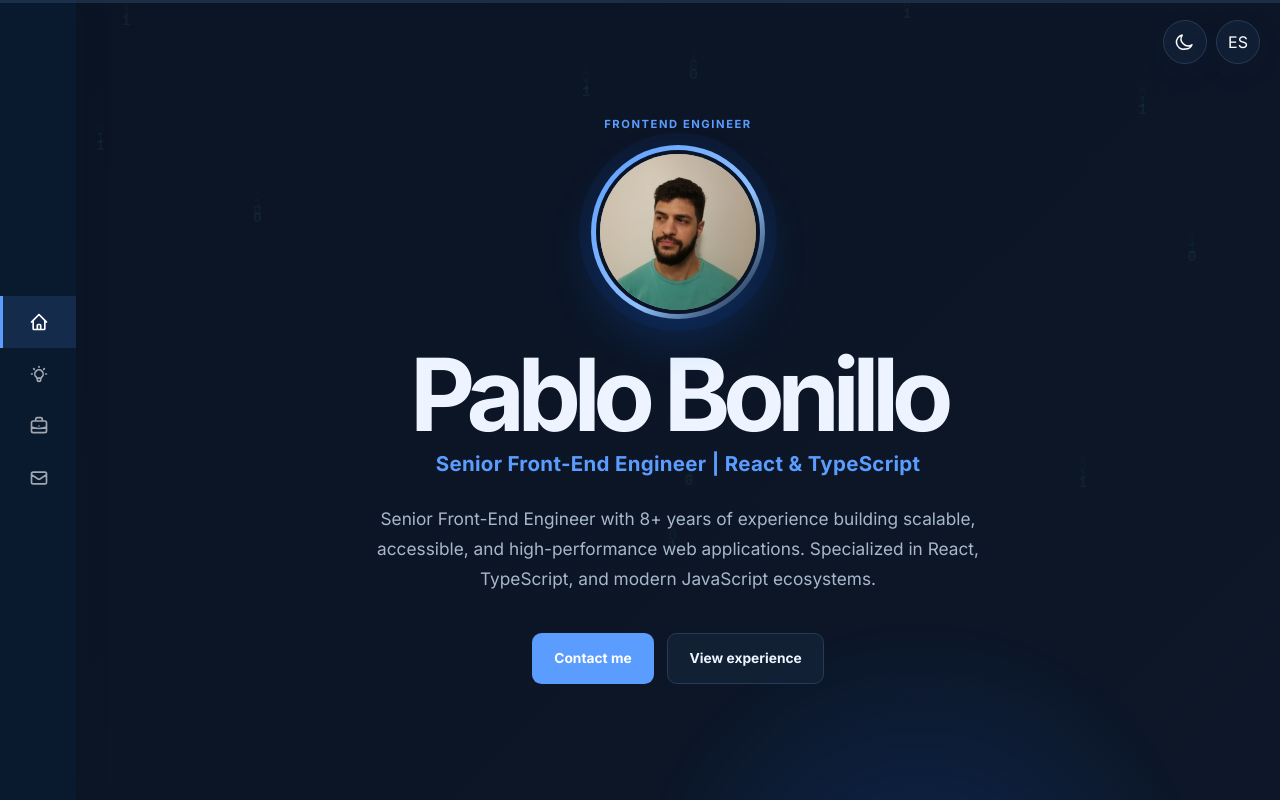
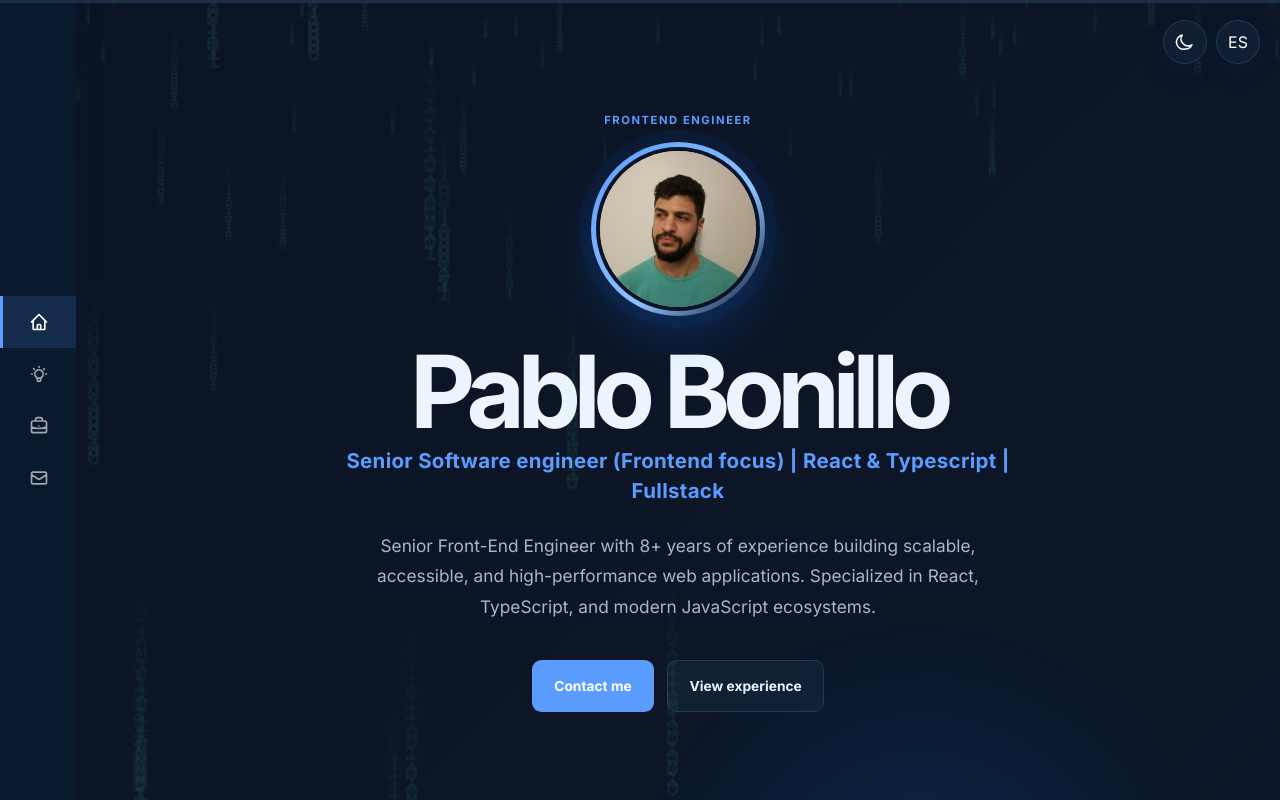
Before and after one commit to Bonillop/professional-portfolio-bonillo, a plain HTML site: page index.html in a window 1280 px wide. Shown: the top 800 px of the page. Drawn offline with nearby package versions, Linux system fonts and the light colour scheme.

Commit message:
Enhance binary rain and hero title

```diff
--- a/index.html
+++ b/index.html
@@ -144,7 +144,7 @@
           <img src="assets/Profile pic.jfif" alt="Pablo Bonillo" class="hero-avatar-img">
         </div>
         <h1 id="hero-heading" class="hero-name" data-i18n="hero.name">Pablo Bonillo</h1>
-        <p class="hero-title" data-i18n="hero.title">Senior Front-End Engineer | React & TypeScript</p>
+        <p class="hero-title" data-i18n="hero.title">Senior Software engineer (Frontend focus) | React &amp; Typescript | Fullstack</p>
         <p class="hero-description" data-i18n="hero.description">
           Senior Front-End Engineer with 8+ years of experience building scalable,
           accessible, and high-performance web applications. Specialized in React,
--- a/js/i18n.js
+++ b/js/i18n.js
@@ -21,7 +21,7 @@ const translations = {
     // Hero
     "hero.name": "Pablo Bonillo",
     "hero.kicker": "Frontend engineer",
-    "hero.title": "Senior Front-End Engineer | React & TypeScript",
+    "hero.title": "Senior Software engineer (Frontend focus) | React & Typescript | Fullstack",
     "hero.description":
       "Senior Front-End Engineer with 8+ years of experience building scalable, accessible, and high-performance web applications. Specialized in React, TypeScript, and modern JavaScript ecosystems.",
     "hero.cta.contact": "Contact me",
@@ -118,7 +118,7 @@ const translations = {
     // Hero
     "hero.name": "Pablo Bonillo",
     "hero.kicker": "Frontend engineer",
-    "hero.title": "Senior Front-End Engineer | React & TypeScript",
+    "hero.title": "Senior Software engineer (Frontend focus) | React & Typescript | Fullstack",
     "hero.description":
       "Senior Front-End Engineer con más de 8 años de experiencia construyendo aplicaciones web escalables, accesibles y de alto rendimiento. Especializado en React, TypeScript y ecosistemas modernos de JavaScript.",
     "hero.cta.contact": "Contactame",
--- a/js/main.js
+++ b/js/main.js
@@ -206,12 +206,34 @@ function initBinaryRain() {
   if (!canvas || prefersReducedMotion.matches) return;
 
   const context = canvas.getContext("2d");
-  const fontSize = 15;
-  const columnDensity = 63;
-  let columns = [];
+  const layers = [
+    { fontSize: 9, columnSpacing: 38, speed: [0.2, 0.34], opacity: 0.12 },
+    { fontSize: 15, columnSpacing: 64, speed: [0.36, 0.56], opacity: 0.18 },
+    { fontSize: 24, columnSpacing: 112, speed: [0.52, 0.78], opacity: 0.27 },
+  ];
+  const trailDuration = 1200;
+  let drops = [];
+  let glyphs = [];
   let animationFrame;
   let lastFrame = 0;
   let isRunning = false;
+
+  function createDrop(layer) {
+    return {
+      layer,
+      x: Math.random() * window.innerWidth,
+      y: 0,
+      speed: 0,
+      nextStart: performance.now() + Math.random() * 5000,
+    };
+  }
+
+  function startDrop(drop, timestamp) {
+    drop.x = Math.random() * window.innerWidth;
+    drop.y = -drop.layer.fontSize * (1 + Math.random() * 10);
+    drop.speed = drop.layer.speed[0] + Math.random() * (drop.layer.speed[1] - drop.layer.speed[0]);
+    drop.nextStart = timestamp;
+  }
 
   function resize() {
     const pixelRatio = Math.min(window.devicePixelRatio || 1, 1.5);
@@ -220,39 +242,44 @@ function initBinaryRain() {
     canvas.style.width = `${window.innerWidth}px`;
     canvas.style.height = `${window.innerHeight}px`;
     context.setTransform(pixelRatio, 0, 0, pixelRatio, 0, 0);
-    columns = Array.from(
-      { length: Math.ceil(window.innerWidth / columnDensity) },
-      () => ({
-        x: Math.random() * window.innerWidth,
-        y: Math.random() * -window.innerHeight,
-        speed: 0.35 + Math.random() * 0.35,
-      })
+    drops = layers.flatMap((layer) =>
+      Array.from({ length: Math.ceil(window.innerWidth / layer.columnSpacing) }, () => createDrop(layer))
     );
+    glyphs = [];
   }
 
   function draw(timestamp) {
     animationFrame = window.requestAnimationFrame(draw);
-    if (timestamp - lastFrame < 90) return;
+    if (timestamp - lastFrame < 50) return;
 
+    const elapsed = Math.min(timestamp - lastFrame || 50, 100);
     lastFrame = timestamp;
-    // Fade existing glyphs without painting an opaque layer over the page.
-    context.save();
-    context.globalCompositeOperation = "destination-out";
-    context.fillStyle = "rgba(0, 0, 0, 0.42)";
-    context.fillRect(0, 0, window.innerWidth, window.innerHeight);
-    context.restore();
-    context.fillStyle = "rgba(116, 255, 192, 0.24)";
-    context.font = `600 ${fontSize}px monospace`;
+    drops.forEach((drop) => {
+      if (timestamp < drop.nextStart) return;
+      if (!drop.speed) startDrop(drop, timestamp);
 
-    columns.forEach((drop) => {
-      context.fillText(Math.random() > 0.5 ? "0" : "1", drop.x, drop.y);
-      drop.y += fontSize * drop.speed;
+      glyphs.push({
+        character: Math.random() > 0.5 ? "0" : "1",
+        x: drop.x,
+        y: drop.y,
+        layer: drop.layer,
+        createdAt: timestamp,
+      });
+      drop.y += drop.layer.fontSize * drop.speed * (elapsed / 90);
 
-      if (drop.y > window.innerHeight && Math.random() > 0.975) {
-        drop.x = Math.random() * window.innerWidth;
-        drop.y = Math.random() * -window.innerHeight * 0.2;
-        drop.speed = 0.35 + Math.random() * 0.35;
+      if (drop.y > window.innerHeight + drop.layer.fontSize * 8) {
+        drop.speed = 0;
+        drop.nextStart = timestamp + 400 + Math.random() * 2600;
       }
+    });
+
+    context.clearRect(0, 0, window.innerWidth, window.innerHeight);
+    glyphs = glyphs.filter((glyph) => timestamp - glyph.createdAt < trailDuration);
+    glyphs.forEach((glyph) => {
+      const remainingOpacity = 1 - (timestamp - glyph.createdAt) / trailDuration;
+      context.fillStyle = `rgba(116, 255, 192, ${glyph.layer.opacity * remainingOpacity})`;
+      context.font = `600 ${glyph.layer.fontSize}px monospace`;
+      context.fillText(glyph.character, glyph.x, glyph.y);
     });
   }
 
@@ -260,6 +287,7 @@ function initBinaryRain() {
     if (!isRunning) return;
     window.cancelAnimationFrame(animationFrame);
     context.clearRect(0, 0, window.innerWidth, window.innerHeight);
+    glyphs = [];
     isRunning = false;
   }
 
```
